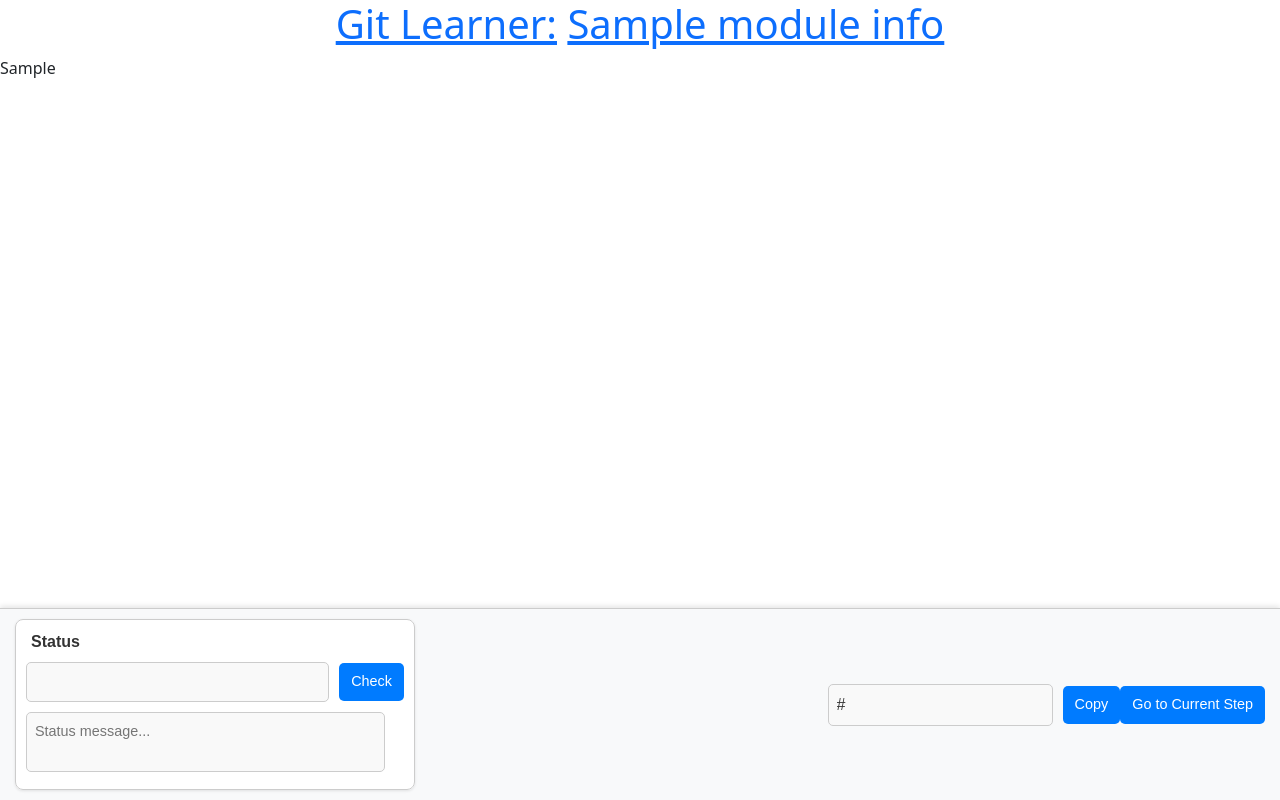
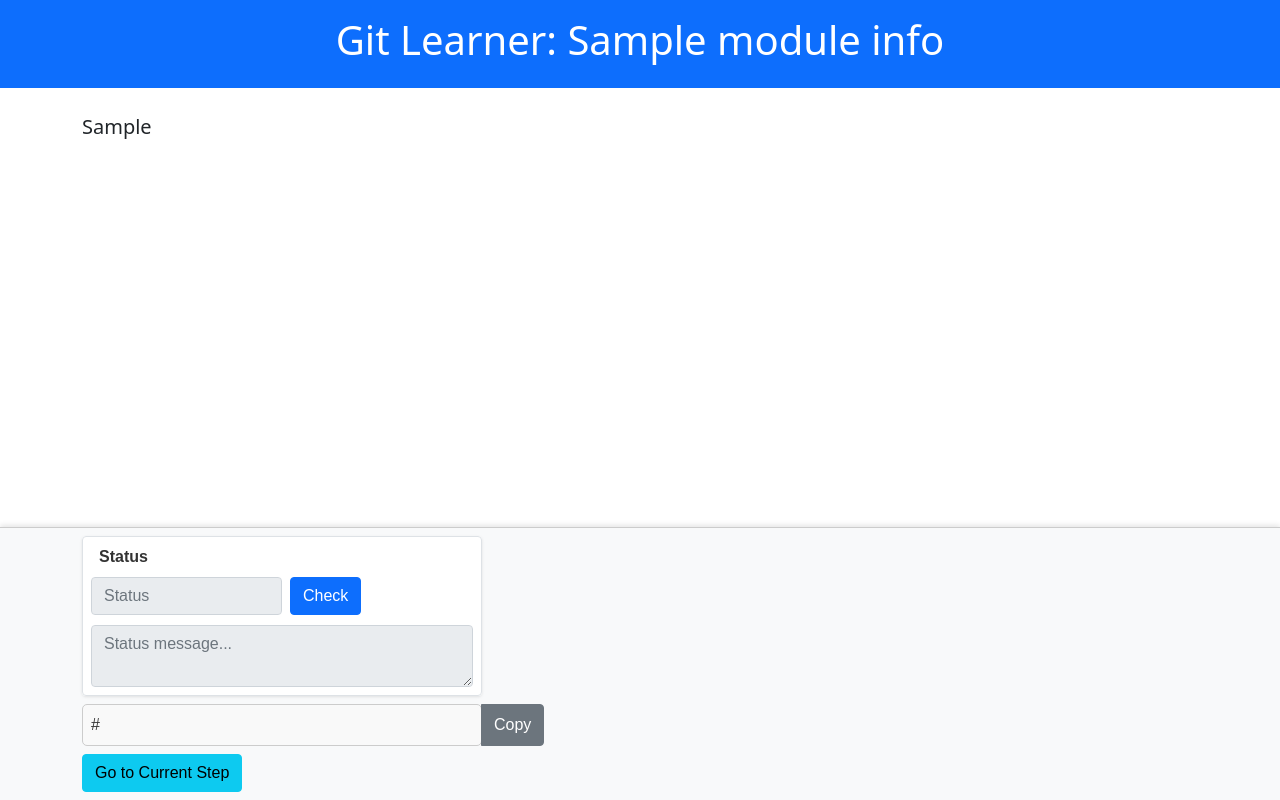
Before and after one commit to cs334f24/git-learner, a Flask app: template app/templates/module_step.html in a window 1280 px wide. Run offline with Flask 3, Linux system fonts and the light colour scheme; the template is opened without the code that fills it: most values are stand-ins (such as "Sample title", 1, 10 or a date in 2020); parts of the project's set-up code (start-up, migrations or seed data) failed here and were passed over.

Commit message:
update ui for modules

```diff
--- a/app/templates/module_progress.html
+++ b/app/templates/module_progress.html
@@ -3,4 +3,4 @@
         Step {{ session_info['current_step'] }} of {{ module['total_steps'] }}
     </label>
     <progress id="progress-bar" value="{{ session_info['current_step'] }}" max="{{ module['total_steps'] }}"></progress>
-</div>
+</div
--- a/app/templates/module_step.html
+++ b/app/templates/module_step.html
@@ -4,47 +4,65 @@
 {% endblock %}
 
 {% block header %}
-<header>
-    <h1><a href="/">Git Learner:</a> <a href="{{ url_for('modules.module_page', module_name=module_info['name']) }}">{{ module_info['name'] }}</a></h1>
+<header class="bg-primary text-white py-3 mb-4">
+    <div class="container">
+        <h1 class="text-center">
+            <a href="/" class="text-white text-decoration-none">Git Learner:</a>
+            <a href="{{ url_for('modules.module_page', module_name=module_info['name']) }}" class="text-white text-decoration-none">
+                {{ module_info['name'] }}
+            </a>
+        </h1>
+    </div>
 </header>
 {% endblock %}
 
 {% block content %}
+<div class="container">
+    <div class="mb-4">
+        <p class="lead">{{ step_instructions|safe }}</p>
+    </div>
 
-{{ step_instructions|safe }}
-
-
-<footer class="sticky-footer">
-    <div class="status-container">
-        <fieldset class="status-fieldset">
-            <legend>Status</legend>
-            <div class="status-row">
-                <input id="check_status" class="status-input" disabled>
-                <button id="check_button" class="check-button" onclick="check()">Check</button>
+    <footer class="sticky-footer bg-light py-2 mt-3">
+        <div class="container">
+            <!-- Status Section -->
+            <div class="status-container mb-2">
+                <fieldset class="status-fieldset border p-2 rounded">
+                    <legend class="w-auto px-2">Status</legend>
+                    <div class="status-row d-flex align-items-center gap-2">
+                        <input id="check_status" class="form-control w-50" disabled placeholder="Status">
+                        <button id="check_button" class="btn btn-primary" onclick="check()">Check</button>
                     </div>
-            <textarea id="check_toast" class="status-toast" disabled placeholder="Status message..."></textarea>
+                    <textarea id="check_toast" class="form-control mt-2" disabled placeholder="Status message..."></textarea>
                 </fieldset>
             </div>
-    <div class="repo-url-wrapper">
-        <input type="text" id="repoUrl" value="{{ repo_url }}" readonly>
-        <button id="copyRepoUrl" class="copy-button" onclick="copyRepoUrl()">Copy</button>
+
+            <!-- Repository URL Section -->
+            <div class="repo-url-wrapper mb-2">
+                <div class="input-group">
+                    <input type="text" id="repoUrl" class="form-control" value="{{ repo_url }}" readonly>
+                    <button id="copyRepoUrl" class="btn btn-secondary" onclick="copyRepoUrl()">Copy</button>
                 </div>
-    <div class="navigation-container">
+            </div>
+
+            <!-- Navigation Section -->
+            <div class="navigation-container text-center">
                 {% if session_info['current_step'] == module_step %}
                 {% if module_step < module_info['total_steps'] %}
-        <button class="next-button" onclick="next('{{ url_for('modules.module_step_next', module_name=module_info['name'], module_step=module_step) }}')">Next</button>
+                <button class="btn btn-success" onclick="next('{{ url_for('modules.module_step_next', module_name=module_info['name'], module_step=module_step) }}')">Next</button>
                 {% else %}
                 <a href="{{ url_for('modules.new_session', module_name=module_info['name']) }}">
-                <button class="next-button">Restart</button>
+                    <button class="btn btn-warning">Restart</button>
                 </a>
                 {% endif %}
                 {% else %}
                 <a href="{{ url_for('modules.module_step', module_name=module_info['name'], module_step=session_info['current_step']) }}">
-            <button class="next-button">Go to Current Step</button>
+                    <button class="btn btn-info">Go to Current Step</button>
                 </a>
                 {% endif %}
             </div>
+        </div>
     </footer>
+</div>
 
 <script src="{{ url_for('static', filename='module_step.js') }}"></script>
 <script>
@@ -61,5 +79,4 @@
         }, 2000);
     }
 </script>
-
 {% endblock %}
```
Also changed, not shown: app/templates/modules_home.html (+7 -4 lines), app/templates/user.html (+13 -9 lines). Lines whose indentation alone changed are shown as unchanged.
